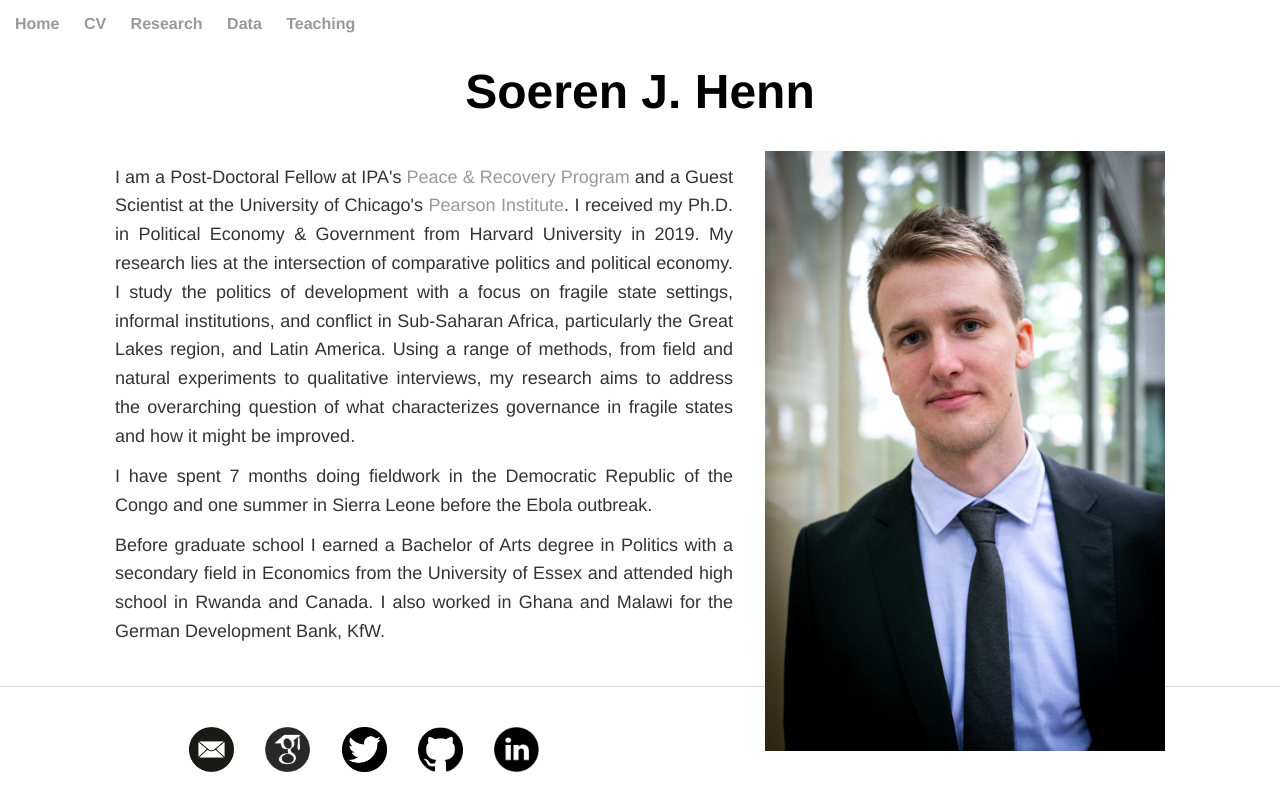
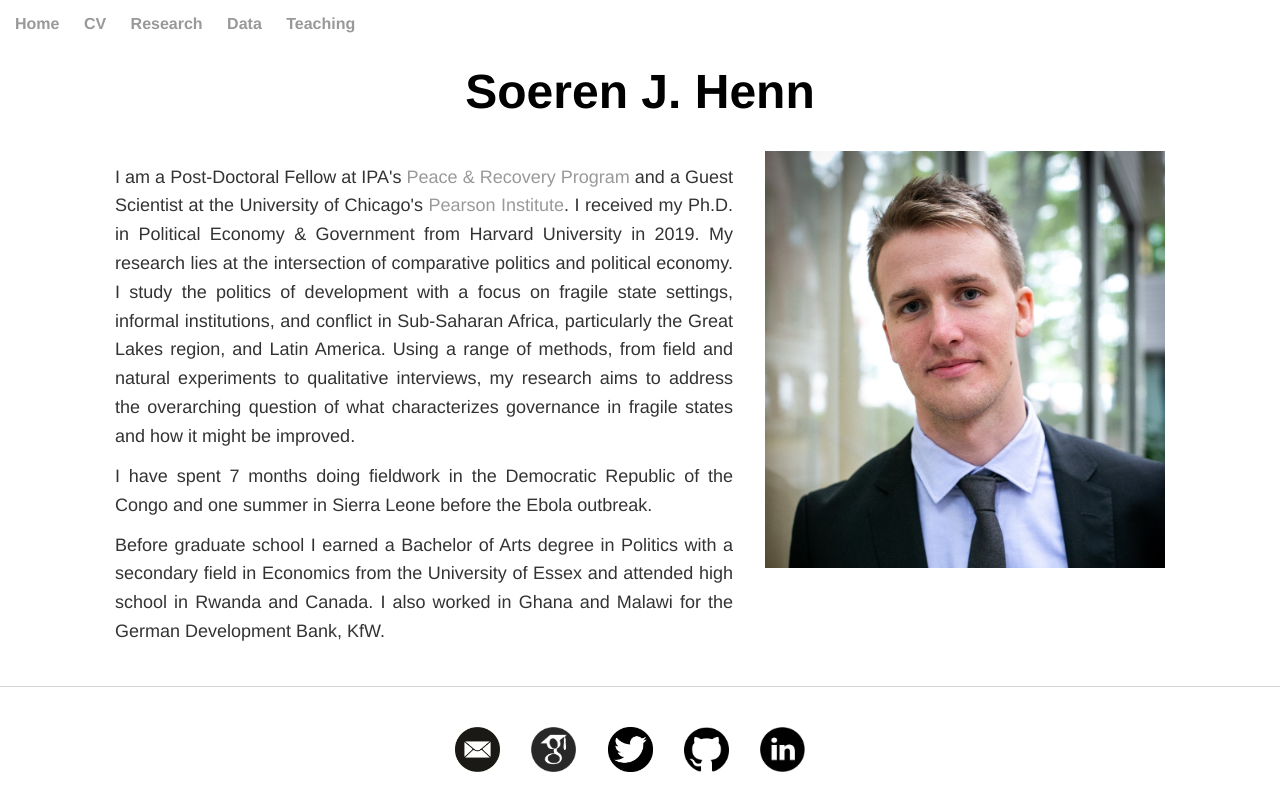
Before and after one commit to soeren-henn/soeren-henn.github.io, a Jekyll site: the page built from index.html, in a window 1280 px wide. Shown: the top 811 px of the page. Built offline with Jekyll 4.4.1, drawn with Linux system fonts in a browser that asks for light colours.

Commit message:
Update index.html

```diff
--- a/index.html
+++ b/index.html
@@ -9,7 +9,7 @@
 	</div>
 
 	<div class="photo">
- 		<img src="\images\bio_photo_new.jpg" alt:"Picture of Soeren Henn">
+ 		<img src="\images\bio_photo_new2.jpg" alt:"Picture of Soeren Henn">
 	</div>
 
 	<div class="biotext">
```
